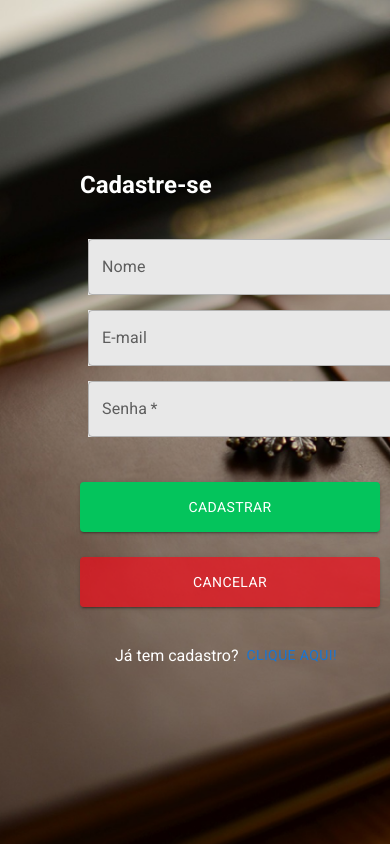
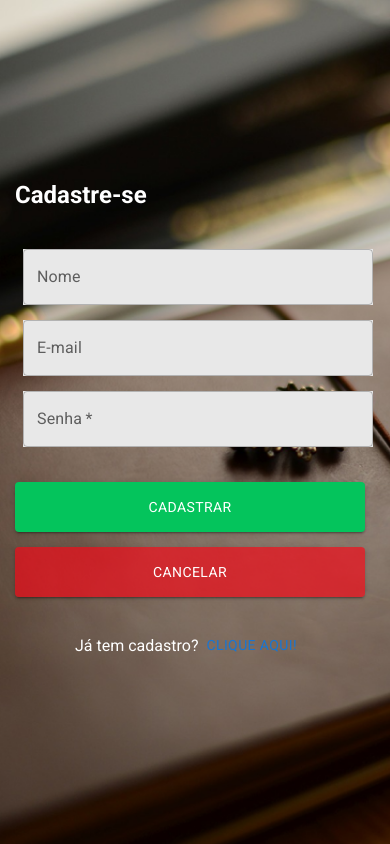
Before and after one commit to jose-ithalo/Kontacts, a React app: page /Sign-in in a window 390 px wide. Built offline with nearby package versions, Linux system fonts and the light colour scheme.

Commit message:
Organização de arquivos para o layout responsivo

```diff
--- a/src/css/mobile.css
+++ b/src/css/mobile.css
@@ -37,7 +37,7 @@
 
 @media (min-height: 426px) {
     .inputs-fields {
-        margin-bottom: 30px !important;
+        margin-bottom: 20px !important;
     }
 }
 
--- a/src/pages/Sign-in/signIn.css
+++ b/src/pages/Sign-in/signIn.css
@@ -2,7 +2,6 @@
     background-image: url('../../assets/RightImage.png');
     background-position: center;
     background-size: cover;
-    /* background-repeat: no-repeat; */
     width: 50%;
 }
 
@@ -10,10 +9,9 @@
     height: 100%;
     width: 50%;
     display: flex;
+    align-items: center;
     flex-direction: column;
     justify-content: center;
-    padding: 0px 80px;
-    margin-right: 40px;
 }
 
 .signIn-form h2 {
@@ -23,5 +21,4 @@
 .btn-signIn {
     display: flex;
     flex-direction: column;
-    gap: 10px;
 }
```
